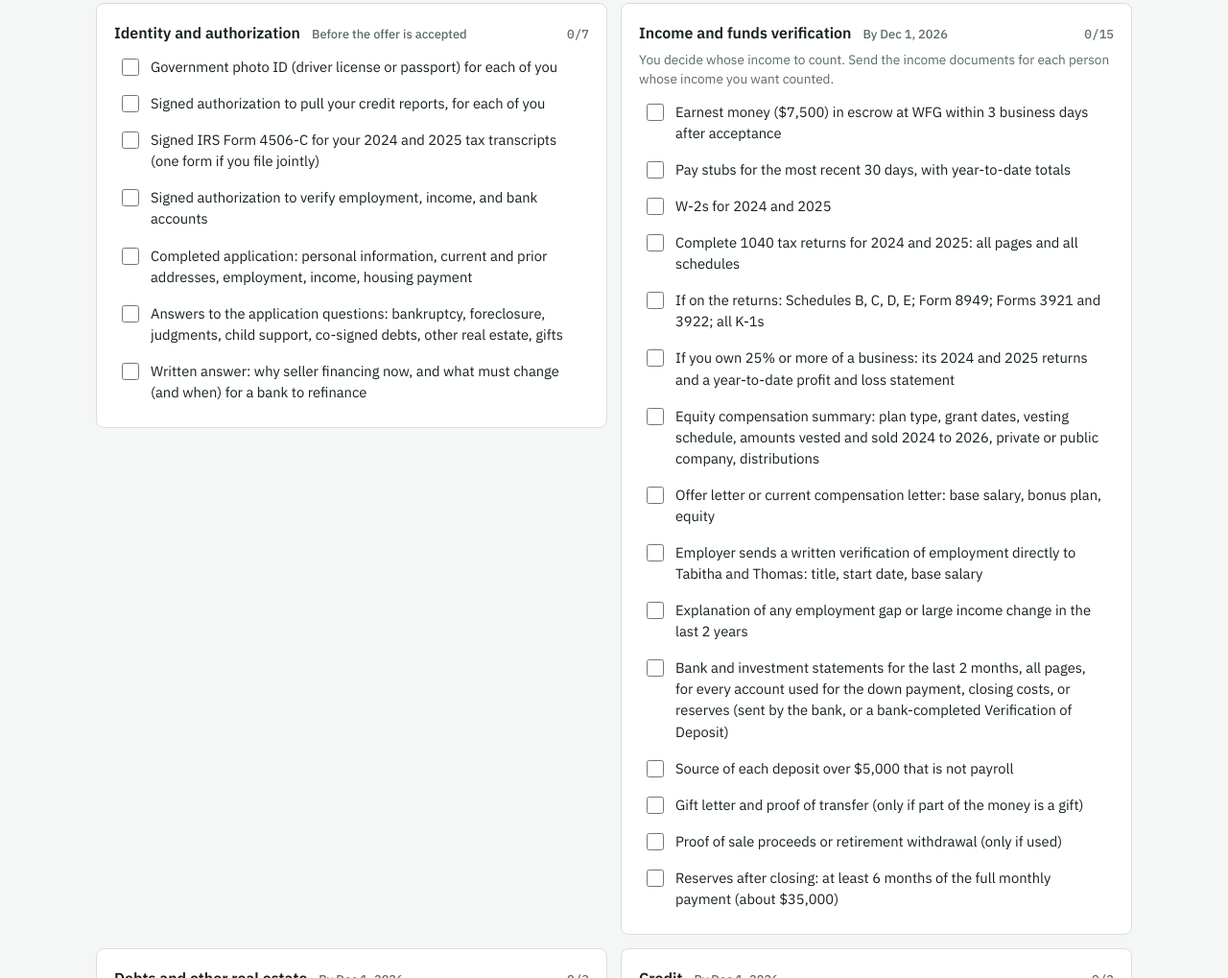
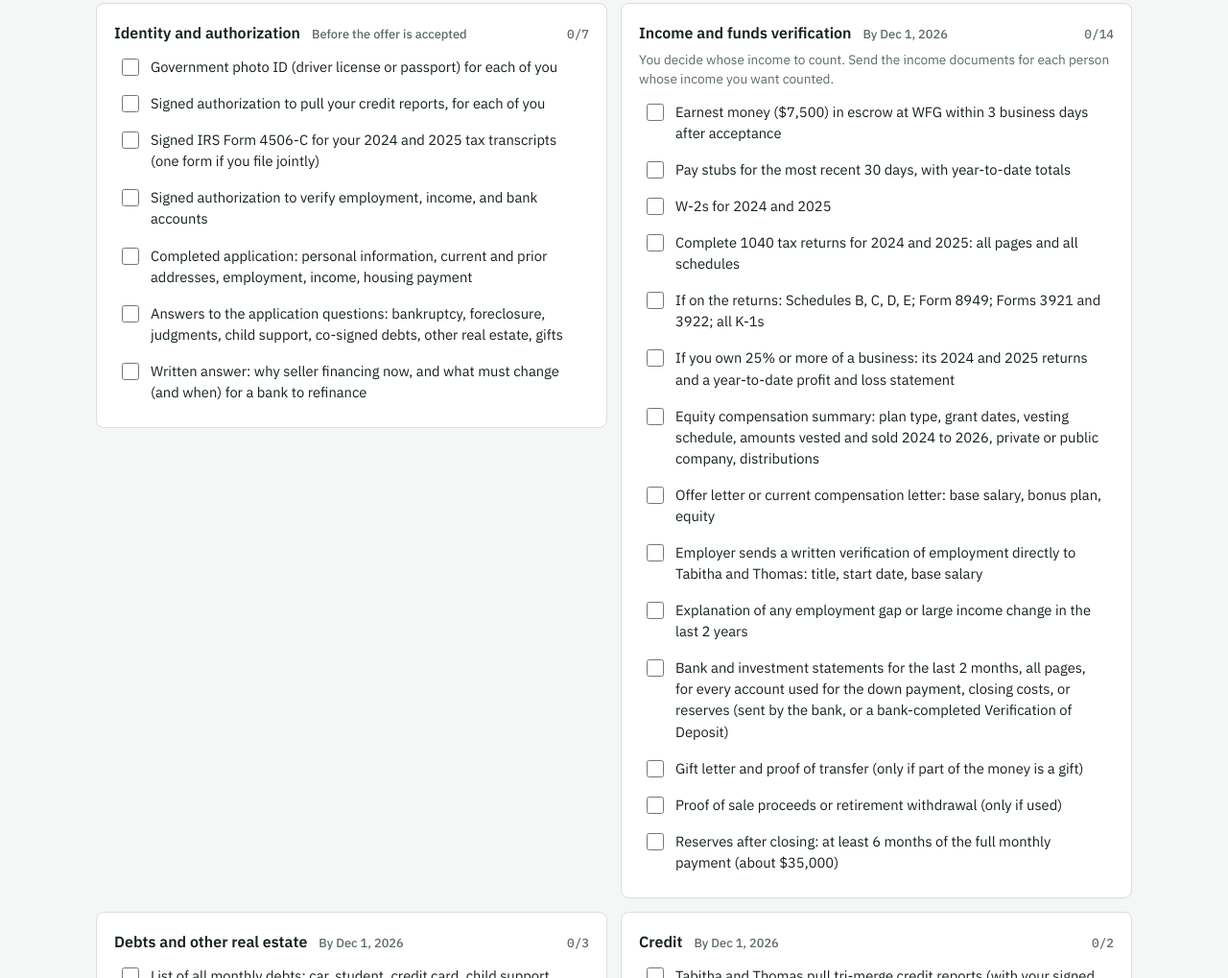
Before and after one commit to ratiofu/ratiofu.github.io, a plain HTML site: page 5225-se-18th/index.html in a window 1280 px wide. Shown: the part 3151-4170 px from the top of the page at 96% size. Drawn offline with Linux system fonts and the light colour scheme.

Commit message:
fix: remove deposit-source item from 5225 SE 18th checklist

```diff
--- a/5225-se-18th/index.html
+++ b/5225-se-18th/index.html
@@ -482,7 +482,6 @@ const CK = [
     ["b8","Employer sends a written verification of employment directly to Tabitha and Thomas: title, start date, base salary"],
     ["b9","Explanation of any employment gap or large income change in the last 2 years"],
     ["d2","Bank and investment statements for the last 2 months, all pages, for every account used for the down payment, closing costs, or reserves (sent by the bank, or a bank-completed Verification of Deposit)"],
-    ["d3","Source of each deposit over $5,000 that is not payroll"],
     ["d4","Gift letter and proof of transfer (only if part of the money is a gift)"],
     ["d5","Proof of sale proceeds or retirement withdrawal (only if used)"],
     ["d6","Reserves after closing: at least 6 months of the full monthly payment (about $35,000)"]]},
```
